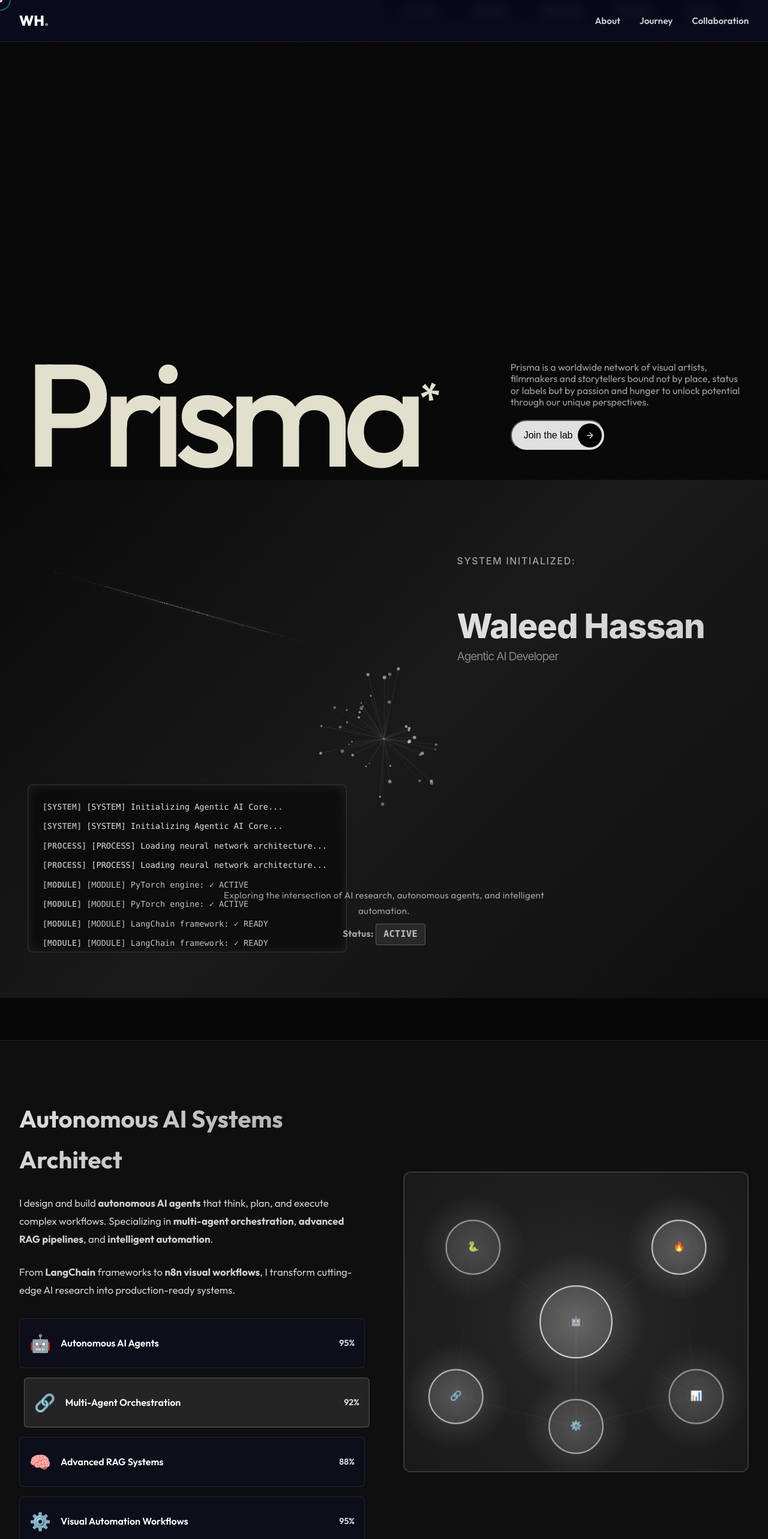
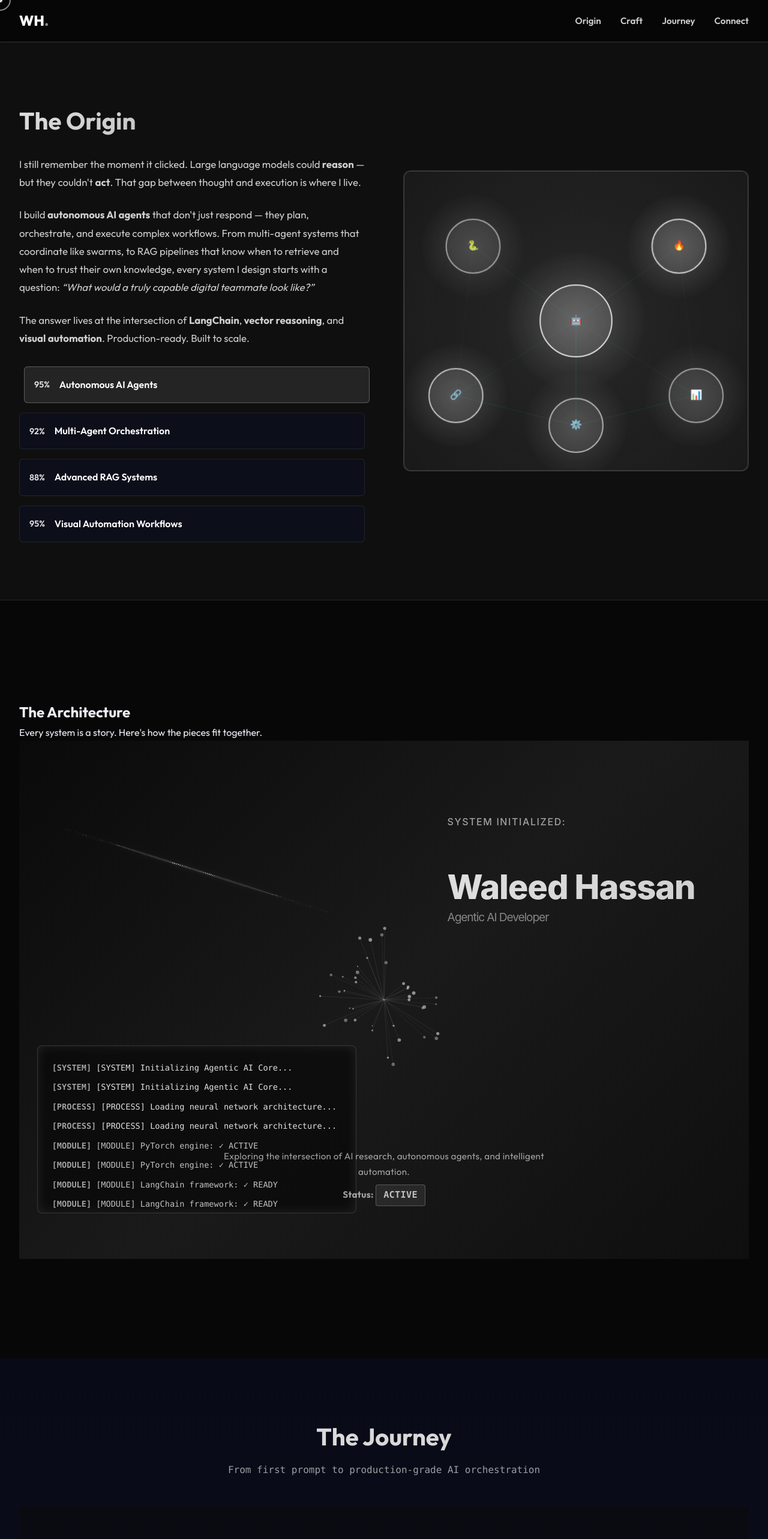
Before and after one commit to waleed260/waleed-portfolio, a React (Vite) app: page / in a window 1280 px wide. Shown: the top 2566 px of the page at 60% size. Built offline with nearby package versions, Linux system fonts and the light colour scheme.

Commit message:
Remove PrismaHero, cleanup unused files, rename nav sections

```diff
--- a/src/App.css
+++ b/src/App.css
@@ -20,7 +20,7 @@
   bottom: 0;
   width: 100vw;
   height: 100vh;
-  background: linear-gradient(135deg, #0a0e27 0%, #1a1f3a 50%, #0f1428 100%);
+  background: linear-gradient(135deg, #070707 0%, #111 50%, #0a0a0a 100%);
   display: flex;
   align-items: center;
   justify-content: center;
@@ -123,7 +123,7 @@
   left: 0;
   right: 0;
   height: var(--navbar-height);
-  background: rgba(10, 14, 39, 0.7);
+  background: rgba(7, 7, 7, 0.7);
   backdrop-filter: blur(10px);
   border-bottom: 1px solid rgba(224, 224, 224, 0.1);
   display: flex;
@@ -135,7 +135,7 @@
 }
 
 .navbar.scrolled {
-  background: rgba(10, 14, 39, 0.95);
+  background: rgba(7, 7, 7, 0.95);
   border-bottom: 1px solid rgba(224, 224, 224, 0.2);
 }
 
@@ -238,7 +238,7 @@
     right: 0;
     flex-direction: column;
     gap: 0;
-    background: rgba(10, 14, 39, 0.95);
+    background: rgba(7, 7, 7, 0.95);
     max-height: 0;
     overflow: hidden;
     transition: max-height 0.3s ease;
--- a/src/App.jsx
+++ b/src/App.jsx
@@ -1,34 +1,10 @@
 import { useEffect, useRef, useState, useMemo } from 'react'
-import { PrismaHero } from './components/ui/prisma-hero'
+import { motion, useInView } from 'framer-motion'
 import CoreInitialization from './components/CoreInitialization'
 import NodeBasedArchitecture from './components/NodeBasedArchitecture'
 import TimelineVisualization from './components/TimelineVisualization'
 import DeploymentGateway from './components/DeploymentGateway'
 import './App.css'
-
-/* ──────────── Utilities ──────────── */
-function useInView(threshold = 0.2) {
-  const ref = useRef(null)
-  const [visible, setVisible] = useState(false)
-
-  useEffect(() => {
-    const el = ref.current
-    if (!el) return
-    const obs = new IntersectionObserver(
-      ([e]) => {
-        if (e.isIntersecting) {
-          setVisible(true)
-          obs.disconnect()
-        }
-      },
-      { threshold }
-    )
-    obs.observe(el)
-    return () => obs.disconnect()
-  }, [threshold])
-
-  return [ref, visible]
-}
 
 /* ──────────── Loading Screen ──────────── */
 function LoadingScreen({ onLoadComplete }) {
@@ -108,11 +84,11 @@ function Cursor() {
 
       if (dot.current) {
         dot.current.style.transform = `translate3d(${pos.current.x - 4}px, ${pos.current.y - 4}px, 0)`
-        dot.current.style.background = hovering.current ? 'var(--pink)' : 'var(--cyan)'
+        dot.current.style.background = hovering.current ? '#d0d0d0' : '#e0e0e0'
       }
       if (ring.current) {
         ring.current.style.transform = `translate3d(${ringPos.current.x - 18}px, ${ringPos.current.y - 18}px, 0)`
-        ring.current.style.borderColor = hovering.current ? 'rgba(244, 114, 182, 0.5)' : 'rgba(20, 184, 166, 0.5)'
+        ring.current.style.borderColor = hovering.current ? 'rgba(255,255,255,0.8)' : 'rgba(255,255,255,0.5)'
       }
 
       rafId.current = requestAnimationFrame(animate)
@@ -154,7 +130,7 @@ function Nav() {
     }
   }, [])
 
-  const links = useMemo(() => ['About', 'Journey', 'Collaboration'], [])
+  const links = useMemo(() => ['Origin', 'Craft', 'Journey', 'Connect'], [])
 
   return (
     <nav className={`navbar ${scrolled ? 'scrolled' : ''}`}>
@@ -188,13 +164,19 @@ function Nav() {
 
 /* ──────────── Section Wrapper ──────────── */
 function Section({ id, className = '', children }) {
-  const [ref, vis] = useInView(0.2)
+  const ref = useRef(null)
+  const isInView = useInView(ref, { once: true, margin: '-100px' })
 
   return (
     <section
       id={id}
       ref={ref}
-      className={`section section-transition ${className} ${vis ? 'in-view' : ''}`}
+      className={`section section-transition ${className}`}
+      style={{
+        opacity: isInView ? 1 : 0,
+        transform: isInView ? 'translateY(0)' : 'translateY(40px)',
+        transition: 'opacity 0.8s ease, transform 0.8s ease',
+      }}
     >
       <div className="section-inner">
         {children}
@@ -203,15 +185,15 @@ function Section({ id, className = '', children }) {
   )
 }
 
-/* ──────────── About Section (New) ──────────── */
-function About() {
+/* ──────────── Origin Story Section ──────────── */
+function Origin() {
+  const skills = useMemo(() => [
+    { name: 'Autonomous AI Agents', level: 95 },
+    { name: 'Multi-Agent Orchestration', level: 92 },
+    { name: 'Advanced RAG Systems', level: 88 },
+    { name: 'Visual Automation Workflows', level: 95 },
+  ], [])
   const [activeSkill, setActiveSkill] = useState(0)
-  const skills = useMemo(() => [
-    { name: 'Autonomous AI Agents', level: 95, icon: '🤖' },
-    { name: 'Multi-Agent Orchestration', level: 92, icon: '🔗' },
-    { name: 'Advanced RAG Systems', level: 88, icon: '🧠' },
-    { name: 'Visual Automation Workflows', level: 95, icon: '⚙️' }
-  ], [])
 
   useEffect(() => {
     const interval = setInterval(() => {
@@ -221,15 +203,27 @@ function About() {
   }, [skills.length])
 
   return (
-    <Section id="about" className="about-section">
+    <Section id="origin" className="about-section">
       <div className="about-grid">
         <div className="about-text">
-          <h2 className="section-heading">Autonomous AI Systems Architect</h2>
+          <h2 className="section-heading">The Origin</h2>
           <p>
-            I design and build <strong>autonomous AI agents</strong> that think, plan, and execute complex workflows. Specializing in <strong>multi-agent orchestration</strong>, <strong>advanced RAG pipelines</strong>, and <strong>intelligent automation</strong>.
+            I still remember the moment it clicked. Large language models could
+            <strong> reason</strong> — but they couldn&apos;t <strong>act</strong>.
+            That gap between thought and execution is where I live.
           </p>
           <p>
-            From <strong>LangChain</strong> frameworks to <strong>n8n visual workflows</strong>, I transform cutting-edge AI research into production-ready systems.
+            I build <strong>autonomous AI agents</strong> that don&apos;t just
+            respond — they plan, orchestrate, and execute complex workflows.
+            From multi-agent systems that coordinate like swarms, to RAG
+            pipelines that know when to retrieve and when to trust their own
+            knowledge, every system I design starts with a question:
+            <em> &ldquo;What would a truly capable digital teammate look like?&rdquo;</em>
+          </p>
+          <p>
+            The answer lives at the intersection of <strong>LangChain</strong>,
+            <strong> vector reasoning</strong>, and <strong>visual automation</strong>.
+            Production-ready. Built to scale.
           </p>
 
           <div className="about-skills">
@@ -239,9 +233,8 @@ function About() {
                 className={`skill-item ${i === activeSkill ? 'active' : ''}`}
                 onMouseEnter={() => setActiveSkill(i)}
               >
-                <span className="skill-icon">{skill.icon}</span>
+                <span className="skill-level">{skill.level}%</span>
                 <span className="skill-name">{skill.name}</span>
-                <span className="skill-level">{skill.level}%</span>
               </div>
             ))}
           </div>
@@ -255,23 +248,47 @@ function About() {
   )
 }
 
+/* ──────────── Craft Section ──────────── */
+function Craft() {
+  const ref = useRef(null)
+  const isInView = useInView(ref, { once: true })
+
+  return (
+    <Section id="craft" className="craft-section">
+      <div ref={ref} className="craft-content">
+        <h2 className="section-heading">The Architecture</h2>
+        <p className="craft-subtitle">
+          Every system is a story. Here&apos;s how the pieces fit together.
+        </p>
+        <motion.div
+          initial={{ scale: 0.95, opacity: 0 }}
+          animate={isInView ? { scale: 1, opacity: 1 } : {}}
+          transition={{ duration: 0.8, ease: [0.16, 1, 0.3, 1] }}
+        >
+          <CoreInitialization />
+        </motion.div>
+      </div>
+    </Section>
+  )
+}
+
 /* ──────────── Journey Section ──────────── */
 function Journey() {
   return (
     <Section id="journey" className="journey-section">
       <div className="journey-header">
-        <h2>Learning Journey</h2>
-        <p>From LLMs to Production AI Systems</p>
+        <h2>The Journey</h2>
+        <p>From first prompt to production-grade AI orchestration</p>
       </div>
       <TimelineVisualization />
     </Section>
   )
 }
 
-/* ──────────── Collaboration Section ──────────── */
-function Collaboration() {
+/* ────────────── Connect Section ──────────── */
+function Connect() {
   return (
-    <Section id="collaboration" className="collaboration-section">
+    <Section id="connect" className="collaboration-section">
       <DeploymentGateway />
     </Section>
   )
@@ -282,7 +299,6 @@ export default function App() {
   const [showApp, setShowApp] = useState(false)
 
   useEffect(() => {
-    // Simulate resource loading
     const timer = setTimeout(() => setShowApp(true), 3000)
     return () => clearTimeout(timer)
   }, [])
@@ -295,22 +311,11 @@ export default function App() {
           <Cursor />
           <Nav />
 
-          {/* PrismaHero - Feature Hero */}
-          <PrismaHero />
+          <Origin />
+          <Craft />
+          <Journey />
+          <Connect />
 
-          {/* Hero Section with Core Initialization */}
-          <CoreInitialization />
-
-          {/* About Section with Node Architecture */}
-          <About />
-
-          {/* Journey Timeline */}
-          <Journey />
-
-          {/* Collaboration/Contact Gateway */}
-          <Collaboration />
-
-          {/* Footer */}
           <footer className="footer">
             <div className="footer-content">
               <p>&copy; 2024–2026 Waleed Hassan. Building the future of AI.</p>
--- a/src/components/ui/prisma-hero.jsx
+++ /dev/null
@@ -1,140 +0,0 @@
-import { motion, useInView } from "framer-motion";
-import { ArrowRight } from "lucide-react";
-import { useRef } from "react";
-
-function WordsPullUp({ text, className = "", showAsterisk = false, style }) {
-  const ref = useRef(null);
-  const isInView = useInView(ref, { once: true });
-  const words = text.split(" ");
-
-  return (
-    <div ref={ref} className={`inline-flex flex-wrap ${className}`} style={style}>
-      {words.map((word, i) => {
-        const isLast = i === words.length - 1;
-        return (
-          <motion.span
-            key={i}
-            initial={{ y: 20, opacity: 0 }}
-            animate={isInView ? { y: 0, opacity: 1 } : {}}
-            transition={{ duration: 0.6, delay: i * 0.08, ease: [0.16, 1, 0.3, 1] }}
-            className="inline-block relative"
-            style={{ marginRight: isLast ? 0 : "0.25em" }}
-          >
-            {word}
-            {showAsterisk && isLast && (
-              <span className="absolute top-[0.65em] -right-[0.3em] text-[0.31em]">*</span>
-            )}
-          </motion.span>
-        );
-      })}
-    </div>
-  );
-}
-
-function WordsPullUpMultiStyle({ segments, className = "", style }) {
-  const ref = useRef(null);
-  const isInView = useInView(ref, { once: true });
-
-  const words = [];
-  segments.forEach((seg) => {
-    seg.text.split(" ").forEach((w) => {
-      if (w) words.push({ word: w, className: seg.className });
-    });
-  });
-
-  return (
-    <div ref={ref} className={`inline-flex flex-wrap justify-center ${className}`} style={style}>
-      {words.map((w, i) => (
-        <motion.span
-          key={i}
-          initial={{ y: 20, opacity: 0 }}
-          animate={isInView ? { y: 0, opacity: 1 } : {}}
-          transition={{ duration: 0.6, delay: i * 0.08, ease: [0.16, 1, 0.3, 1] }}
-          className={`inline-block ${w.className ?? ""}`}
-          style={{ marginRight: "0.25em" }}
-        >
-          {w.word}
-        </motion.span>
-      ))}
-    </div>
-  );
-}
-
-const navItems = ["Our story", "Collective", "Workshops", "Programs", "Inquiries"];
-
-export function PrismaHero() {
-  return (
-    <section className="h-screen w-full">
-      <div className="relative h-full w-full overflow-hidden rounded-2xl md:rounded-[2rem]">
-
-        {/* Background gradient (replacing video for portfolio) */}
-        <div className="absolute inset-0 bg-gradient-to-br from-[#070707] via-[#111111] to-[#070707]" />
-
-        {/* Noise overlay */}
-        <div className="noise-overlay pointer-events-none absolute inset-0 opacity-[0.7] mix-blend-overlay" />
-
-        {/* Gradient overlay */}
-        <div className="pointer-events-none absolute inset-0 bg-gradient-to-b from-black/30 via-transparent to-black/60" />
-
-        {/* Navbar */}
-        <nav className="absolute left-1/2 top-0 z-20 -translate-x-1/2">
-          <div className="flex items-center gap-3 rounded-b-2xl bg-black px-4 py-2 sm:gap-6 md:gap-12 md:rounded-b-3xl md:px-8 lg:gap-14">
-            {navItems.map((item) => (
-              <a
-                key={item}
-                href="#"
-                className="text-[10px] transition-colors sm:text-xs md:text-sm"
-                style={{ color: "rgba(225, 224, 204, 0.8)" }}
-                onMouseEnter={(e) => (e.currentTarget.style.color = "#E1E0CC")}
-                onMouseLeave={(e) => (e.currentTarget.style.color = "rgba(225, 224, 204, 0.8)")}
-              >
-                {item}
-              </a>
-            ))}
-          </div>
-        </nav>
-
-        {/* Hero content */}
-        <div className="absolute bottom-0 left-0 right-0 px-4 pb-2 sm:px-6 md:px-10">
-          <div className="grid grid-cols-12 items-end gap-4">
-
-            <div className="col-span-12 lg:col-span-8">
-              <h1
-                className="font-medium leading-[0.85] tracking-[-0.07em] text-[26vw] sm:text-[24vw] md:text-[22vw] lg:text-[20vw] xl:text-[19vw] 2xl:text-[20vw]"
-                style={{ color: "#E1E0CC" }}
-              >
-                <WordsPullUp text="Prisma" showAsterisk />
-              </h1>
-            </div>
-
-            <div className="col-span-12 flex flex-col gap-5 pb-6 lg:col-span-4 lg:pb-10">
-
-              <motion.p
-                initial={{ y: 20, opacity: 0 }}
-                animate={{ y: 0, opacity: 1 }}
-                transition={{ duration: 0.8, delay: 0.5, ease: [0.16, 1, 0.3, 1] }}
-                className="text-xs text-primary/70 sm:text-sm md:text-base"
-                style={{ lineHeight: 1.2 }}
-              >
-                Prisma is a worldwide network of visual artists, filmmakers and storytellers bound not by place, status or labels but by passion and hunger to unlock potential through our unique perspectives.
-              </motion.p>
-
-              <motion.button
-                initial={{ y: 20, opacity: 0 }}
-                animate={{ y: 0, opacity: 1 }}
-                transition={{ duration: 0.8, delay: 0.7, ease: [0.16, 1, 0.3, 1] }}
-                className="group inline-flex items-center gap-2 self-start rounded-full bg-primary py-1 pl-5 pr-1 text-sm font-medium text-black transition-all hover:gap-3 sm:text-base"
-              >
-                Join the lab
-                <span className="flex h-9 w-9 items-center justify-center rounded-full bg-black transition-transform group-hover:scale-110 sm:h-10 sm:w-10">
-                  <ArrowRight className="h-4 w-4" style={{ color: "#E1E0CC" }} />
-                </span>
-              </motion.button>
-
-            </div>
-          </div>
-        </div>
-      </div>
-    </section>
-  );
-}
```
Also changed, not shown: jsconfig.json (added, +8 -0 lines), components.json.
